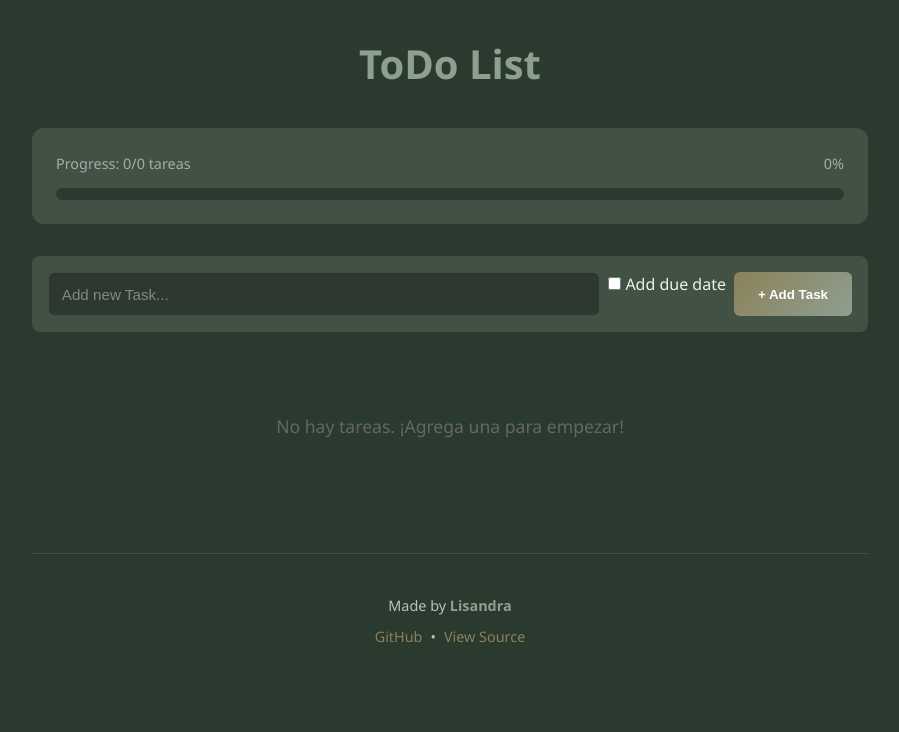
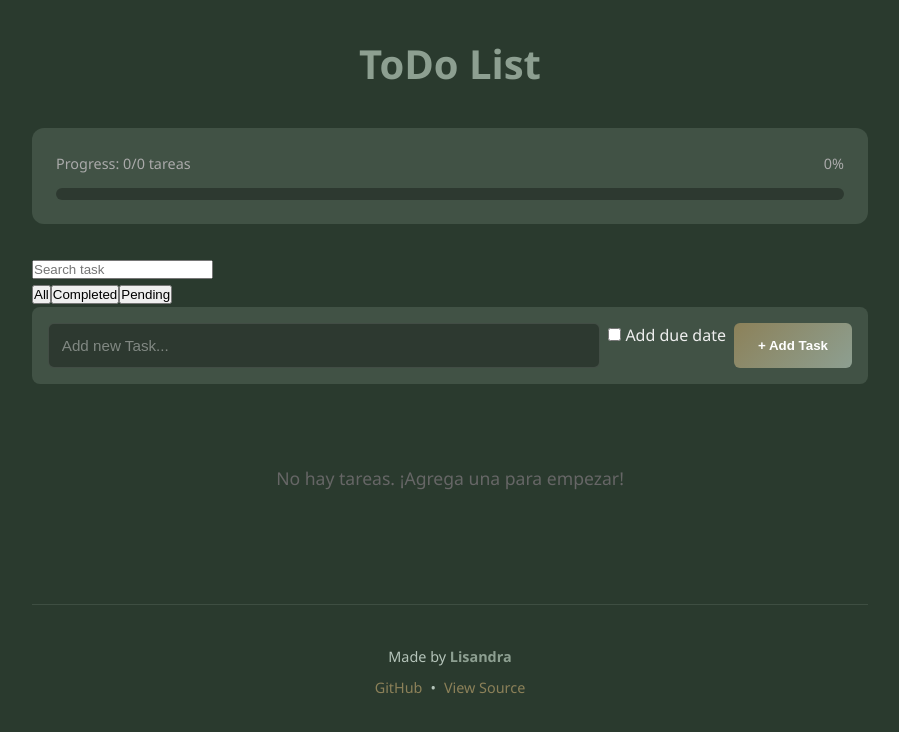
Before and after one commit to Lisandrad/dev-progress-tracker, a React (Vite) app: page / in a window 1280 px wide. Shown: the top 732 px of the page, without its empty margins (190-1089 px from the left). Built offline with nearby package versions, Linux system fonts and the light colour scheme.

Commit message:
adding search and filter functionaity

```diff
--- a/src/App.jsx
+++ b/src/App.jsx
@@ -11,7 +11,8 @@ function App() {
   const [addingSubtaskTo, setAddingSubtaskTo] = useState(null);
   const [showDatePicker, setShowDatePicker] = useState(false)
   const [selectedDate, setSelectedDate] = useState(null)
-
+  const [searchText, setSearchText] = useState('');
+  const [filterStatus, setFilterStatus] = useState('all');
 
 
  useEffect(() => {
@@ -167,6 +168,7 @@ const getTimeRemaining = ( dueDateString) => {
 
 
 }
+
 //para agregar tarea "padre" "maintask"
 
 const addMainTask = (e) => {
@@ -231,6 +233,20 @@ const deleteTask = (taskId) => {
   setTasks(removeTasks(tasks));
 }
 
+//logica de los filtros:
+
+const getFilteredTask = (taskList) => {
+  return taskList.filter(task => {
+    const matchesSearch = task.text.toLowerCase().includes(searchText.toLocaleLowerCase())
+    const matchesStatus =
+    filterStatus === 'all' ||
+    (filterStatus === 'completed' && task.completed) ||
+    (filterStatus === 'pending' && !task.completed);
+
+    return matchesSearch && matchesStatus
+  })
+}
+
 return (
   <div className='app-container'>
     <h1>ToDo List</h1>
@@ -246,7 +262,38 @@ return (
       </div>
     </div>
 
+{/*para buscar las tareas (todas) */}
+  <div className='search-container'>
+  <input
+  type='text'
+  value={searchText}
+  onChange={(e) => setSearchText(e.target.value)}
+  placeholder='Search task'
+  className='search-input'
+  />
+</div>
 
+{/*botones de filtro */}
+<div className='filter-buttons'>
+  <button
+    className={`filter-btn ${filterStatus === 'all' ? 'active' : ''}`}
+    onClick={() => setFilterStatus('all')}
+  >
+    All
+  </button>
+  <button
+  className={`filter-btn ${filterStatus === 'completed' ? 'active' : ''}`}
+  onClick={() => setFilterStatus('completed')}
+  >
+    Completed
+  </button>
+  <button
+  className={`filter-btn ${filterStatus === 'pending' ? 'active' : ''}`}
+  onClick={() => setFilterStatus('pending')}
+  >
+    Pending
+  </button>
+</div>
 
   <form onSubmit={addMainTask} className='add-task-form'>
     <input
@@ -298,7 +345,7 @@ return (
       {tasks.length === 0 ? (
         <p className="empty-state">No hay tareas. ¡Agrega una para empezar!</p>
       ) : (
-        tasks.map(task => (
+        getFilteredTask(tasks).map(task => (
           <TaskItem
             key={task.id}
             task={task}
```
